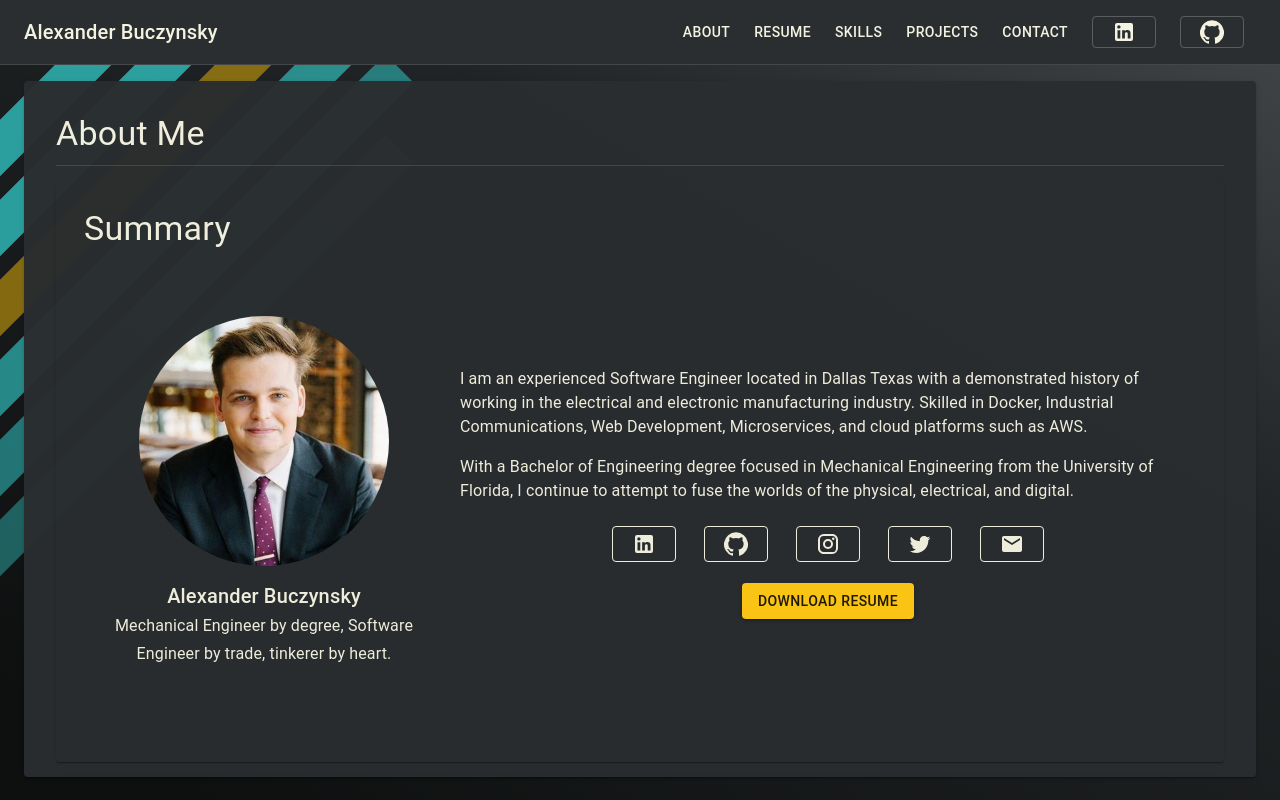
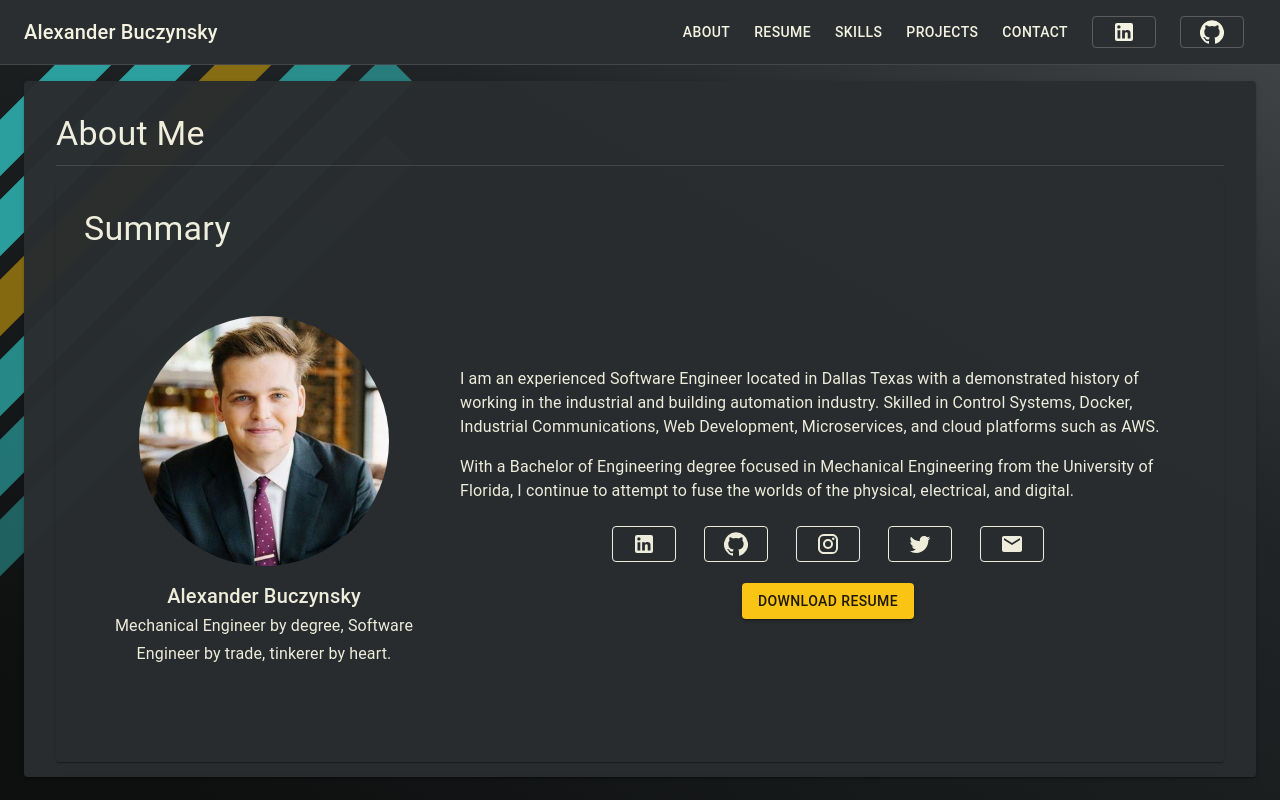
Before and after one commit to alexbuczynsky/alexbuczynsky..github.io, a React (Create React App) app: page / in a window 1280 px wide. Built offline with nearby package versions, Linux system fonts and the light colour scheme.

Commit message:
updated summary page

```diff
--- a/src/views/AboutPage/AboutPage.tsx
+++ b/src/views/AboutPage/AboutPage.tsx
@@ -57,8 +57,8 @@ export const AboutPage: React.FC = () => {
 
             <Typography variant='body1' align='left'>
               <p>
-                I am an experienced Software Engineer located in Dallas Texas with a demonstrated history of working in the electrical and electronic manufacturing industry.
-                Skilled in Docker, Industrial Communications, Web Development, Microservices, and cloud platforms such as AWS.
+                I am an experienced Software Engineer located in Dallas Texas with a demonstrated history of working in the industrial and building automation industry.
+                Skilled in Control Systems, Docker, Industrial Communications, Web Development, Microservices, and cloud platforms such as AWS.
               </p>
               <p>
                 With a Bachelor of Engineering degree focused in Mechanical Engineering from the
```
